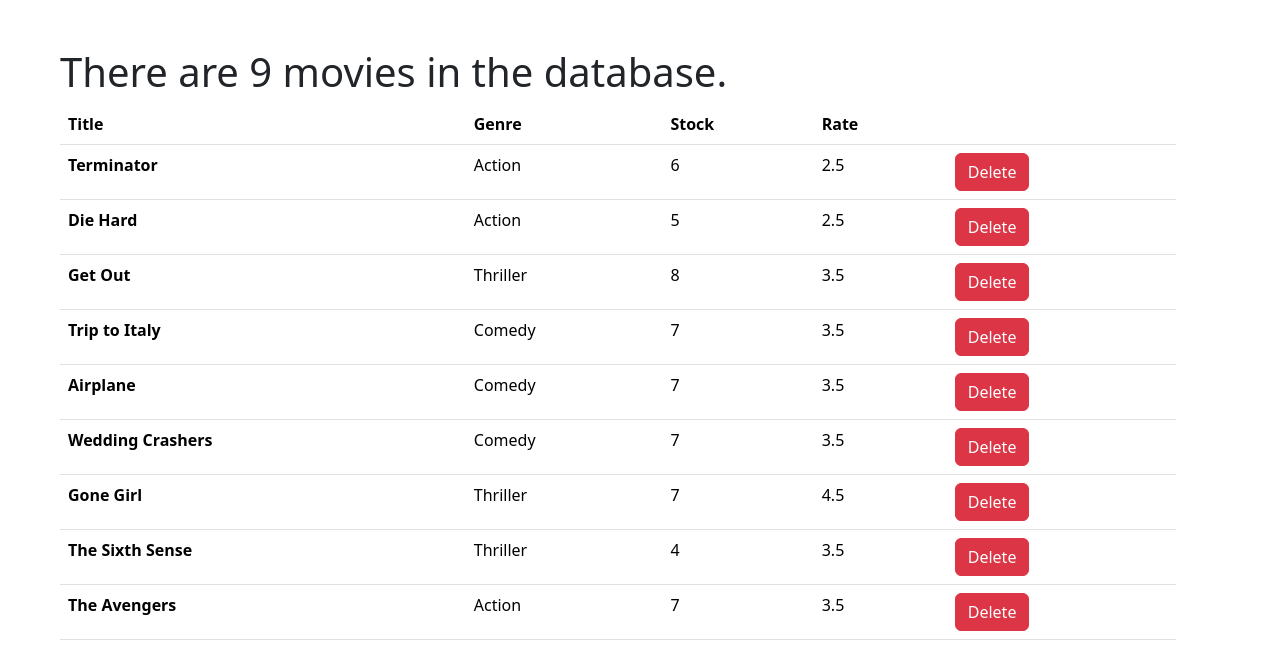
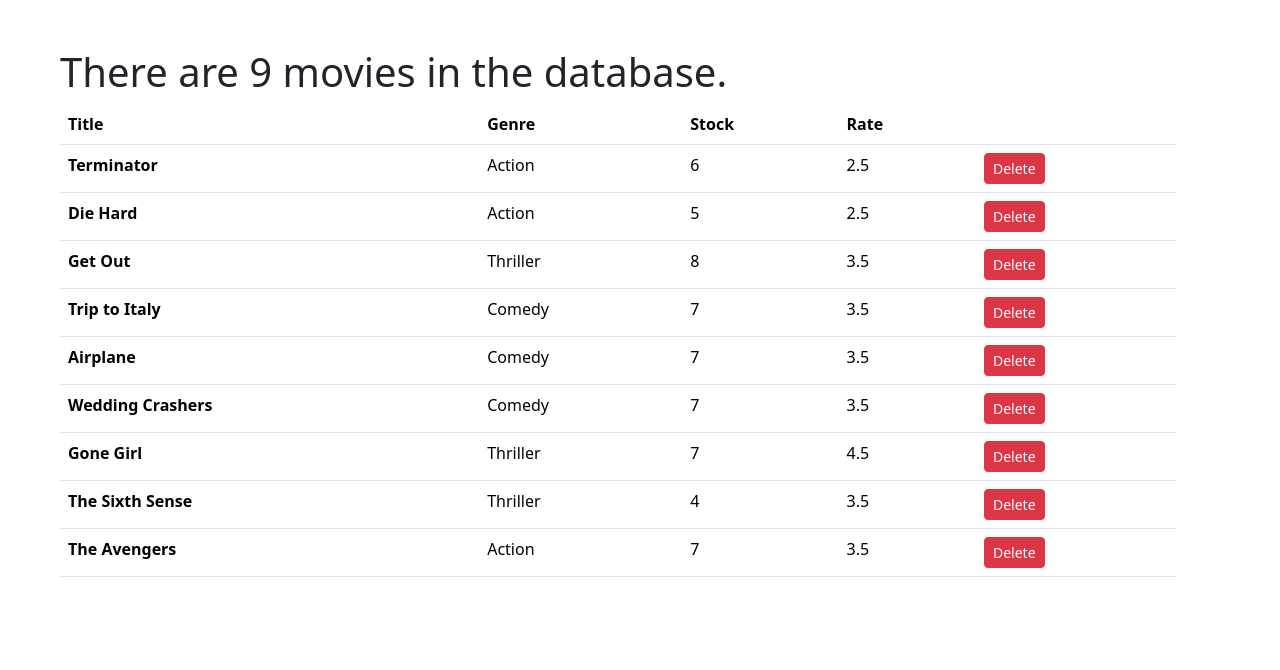
Before and after one commit to aloaam/mastering-react-vidly, a React (Create React App) app: page / in a window 1280 px wide. Shown: the top 670 px of the page. Built offline with nearby package versions, Linux system fonts and the light colour scheme.

Commit message:
exercise and section of course finished

```diff
--- a/src/App.js
+++ b/src/App.js
@@ -1,60 +1,13 @@
 import "./App.css";
-import { getMovies } from "./fakeMovieService";
-import React, { useState } from "react";
+import Movies from "./components/movies";
+import React from "react";
 
 function App() {
-  const [movies, setMovies] = useState(getMovies());
-
-  const handleDeletion = (id) => {
-    setMovies(movies.filter((movie) => movie._id != id));
-  };
-
-  const renderTable = () => {
-    if (movies.length === 0)
-      return <h1>There are no movies in the database!</h1>;
-
-    return (
-      <div>
-        <h1>There are {movies.length} movies in the database.</h1>
-        <table className="table">
-          <thead>
-            <tr>
-              <th scope="col">Title</th>
-              <th scope="col">Genre</th>
-              <th scope="col">Stock</th>
-              <th scope="col">Rate</th>
-              <th scope="col"></th>
-            </tr>
-          </thead>
-          <tbody>
-            {movies.map((m, ix) => {
-              return (
-                <tr key={ix}>
-                  <th scope="row">{m.title}</th>
-                  <td>{m.genre["name"]}</td>
-                  <td>{m.numberInStock}</td>
-                  <td>{m.dailyRentalRate}</td>
-                  <td>
-                    <button
-                      type="button"
-                      className="btn btn-danger"
-                      onClick={() => handleDeletion(m._id)}
-                    >
-                      Delete
-                    </button>
-                  </td>
-                </tr>
-              );
-            })}
-          </tbody>
-        </table>
-      </div>
-    );
-  };
-
   return (
     <div>
-      <main className="container m-5">{renderTable()}</main>
+      <main className="container m-5">
+        <Movies />
+      </main>
     </div>
   );
 }
--- /dev/null
+++ b/src/components/movies.jsx
@@ -0,0 +1,52 @@
+import React, { useState } from "react";
+import { getMovies } from "./../fakeMovieService";
+
+function Movies() {
+  const [movies, setMovies] = useState(getMovies());
+
+  const handleDeletion = (id) => {
+    setMovies(movies.filter((movie) => movie._id != id));
+  };
+
+  if (movies.length === 0) return <h1>There are no movies in the database!</h1>;
+
+  return (
+    <div>
+      <h1>There are {movies.length} movies in the database.</h1>
+      <table className="table">
+        <thead>
+          <tr>
+            <th scope="col">Title</th>
+            <th scope="col">Genre</th>
+            <th scope="col">Stock</th>
+            <th scope="col">Rate</th>
+            <th scope="col"></th>
+          </tr>
+        </thead>
+        <tbody>
+          {movies.map((movie, ix) => {
+            return (
+              <tr key={ix}>
+                <th scope="row">{movie.title}</th>
+                <td>{movie.genre.name}</td>
+                <td>{movie.numberInStock}</td>
+                <td>{movie.dailyRentalRate}</td>
+                <td>
+                  <button
+                    type="button"
+                    className="btn btn-danger btn-sm"
+                    onClick={() => handleDeletion(movie._id)}
+                  >
+                    Delete
+                  </button>
+                </td>
+              </tr>
+            );
+          })}
+        </tbody>
+      </table>
+    </div>
+  );
+}
+
+export default Movies;
```
